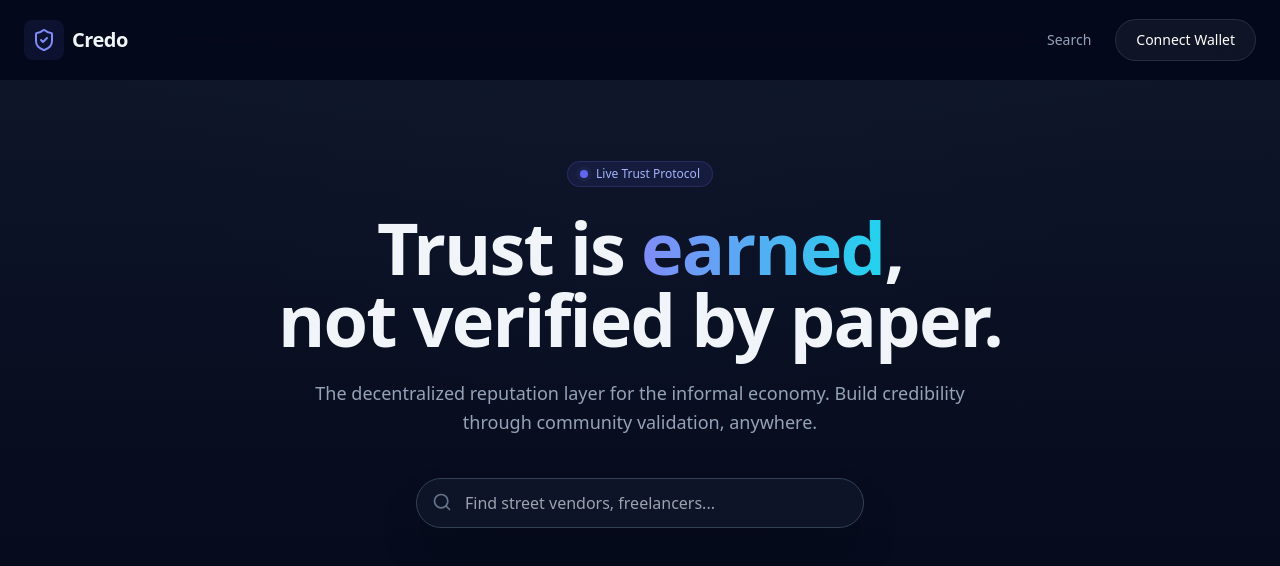
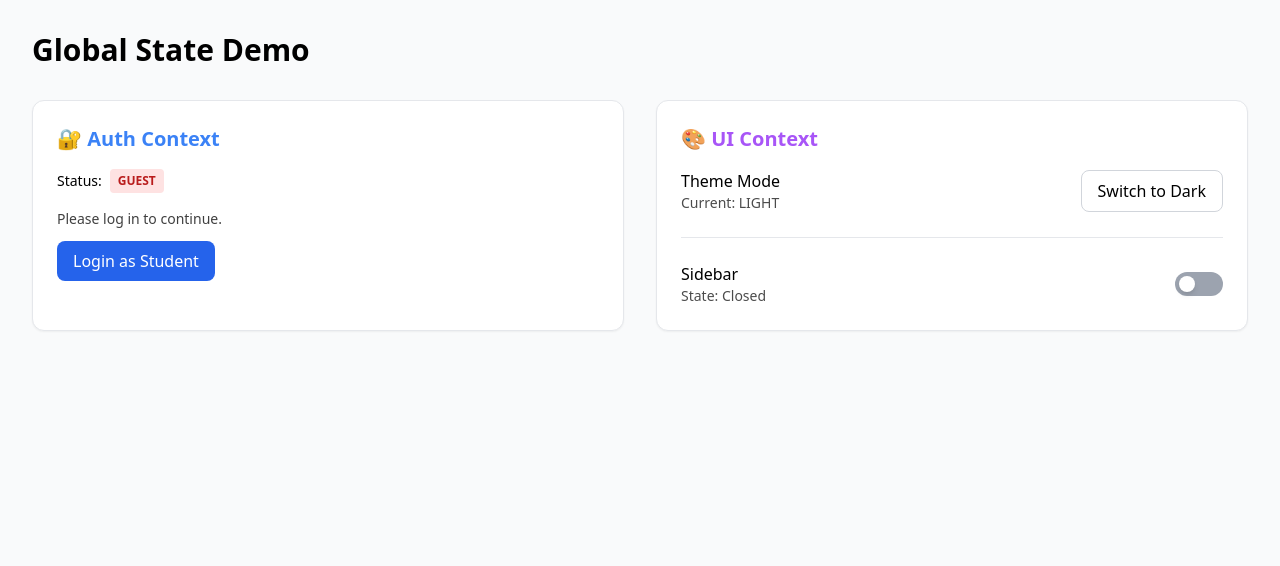
Before and after one commit to kalviumcommunity/S85-0126-BruteForces-Full-Stack-Development-with-Next.js-AWS-Azure-Credo, a Next.js app: page / in a window 1280 px wide. Shown: the top 566 px of the page. Built offline with nearby package versions, Linux system fonts and the light colour scheme; no server answers; the database is empty.

Commit message:
feat: implement global state with context api and custom hooks

```diff
--- a/src/app/layout.tsx
+++ b/src/app/layout.tsx
@@ -1,24 +1,17 @@
-import type { Metadata } from "next";
-import { Inter } from "next/font/google";
+import { AuthProvider } from "@/context/AuthContext";
+import { UIProvider } from "@/context/UIContext";
 import "./globals.css";
-import { cn } from "@/lib/utils";
 
-const inter = Inter({ subsets: ["latin"], variable: "--font-sans" });
-
-export const metadata: Metadata = {
-  title: "Credo | Trust for Small Businesses",
-  description: "The lightweight digital credibility platform.",
-};
-
-export default function RootLayout({
-  children,
-}: Readonly<{
-  children: React.ReactNode;
-}>) {
+export default function RootLayout({ children }: { children: React.ReactNode }) {
   return (
     <html lang="en">
-      <body className={cn("min-h-screen font-sans", inter.variable)}>
-        {children}
+      <body>
+        {/* Nesting providers makes their state available to all children */}
+        <AuthProvider>
+          <UIProvider>
+            {children}
+          </UIProvider>
+        </AuthProvider>
       </body>
     </html>
   );
--- a/src/app/page.tsx
+++ b/src/app/page.tsx
@@ -1,96 +1,94 @@
-// 👇 THIS IS THE FIX: Remove "/src" here
-import Navbar from "@/app/components/Navbar";
-import { prisma } from "@/lib/db";
-import Link from "next/link";
-import { Star, BadgeCheck, Search, ArrowRight } from "lucide-react";
+"use client";
+import { useAuth } from "@/hooks/useAuth";
+import { useUI } from "@/hooks/useUI";
 
-export const dynamic = 'force-dynamic';
-
-export default async function Home({ searchParams }: { searchParams: { q?: string } }) {
-  const query = searchParams.q || "";
-  const businesses = await prisma.business.findMany({
-    where: {
-      OR: [
-        { name: { contains: query, mode: 'insensitive' } },
-        { category: { contains: query, mode: 'insensitive' } }
-      ]
-    },
-    orderBy: { credoScore: 'desc' },
-    include: { _count: { select: { reviews: true } } }
-  });
+export default function Home() {
+  const { user, login, logout, isAuthenticated } = useAuth();
+  const { theme, toggleTheme, sidebarOpen, toggleSidebar } = useUI();
 
   return (
-    <main className="min-h-screen pb-20">
-      <Navbar />
+    <main className={`min-h-screen p-8 transition-colors duration-300 ${
+      theme === "dark" ? "bg-slate-900 text-white" : "bg-gray-50 text-black"
+    }`}>
+      <h1 className="text-3xl font-bold mb-8">Global State Demo</h1>
 
-      {/* Hero Section */}
-      <section className="pt-40 pb-20 px-6 text-center max-w-5xl mx-auto">
-        <div className="inline-flex items-center gap-2 px-3 py-1 rounded-full bg-indigo-500/10 border border-indigo-500/20 text-indigo-300 text-xs font-medium mb-6">
-          <span className="relative flex h-2 w-2">
-            <span className="animate-ping absolute inline-flex h-full w-full rounded-full bg-indigo-400 opacity-75"></span>
-            <span className="relative inline-flex rounded-full h-2 w-2 bg-indigo-500"></span>
-          </span>
-          Live Trust Protocol
-        </div>
+      {/* Grid Layout for Sections */}
+      <div className="grid grid-cols-1 md:grid-cols-2 gap-8">
 
-        <h1 className="text-5xl md:text-7xl font-bold tracking-tight mb-6">
-          Trust is <span className="text-gradient">earned</span>, <br /> not verified by paper.
-        </h1>
+        {/* Authentication Card */}
+        <section className={`p-6 rounded-xl border ${theme === 'dark' ? 'border-slate-700 bg-slate-800' : 'border-gray-200 bg-white shadow-sm'}`}>
+          <h2 className="text-xl font-semibold mb-4 text-blue-500">🔐 Auth Context</h2>
 
-        <p className="text-lg text-slate-400 mb-10 max-w-2xl mx-auto leading-relaxed">
-          The decentralized reputation layer for the informal economy.
-          Build credibility through community validation, anywhere.
-        </p>
+          <div className="space-y-4">
+            <div className="flex items-center gap-2">
+              <span className="text-sm font-medium">Status:</span>
+              <span className={`px-2 py-1 rounded text-xs font-bold ${isAuthenticated ? 'bg-green-100 text-green-700' : 'bg-red-100 text-red-700'}`}>
+                {isAuthenticated ? "AUTHENTICATED" : "GUEST"}
+              </span>
+            </div>
 
-        {/* Search Bar Functionality */}
-        <form className="max-w-md mx-auto relative mb-8">
-          <Search className="absolute left-4 top-3.5 text-slate-500 w-5 h-5" />
-          <input
-            name="q"
-            placeholder="Find street vendors, freelancers..."
-            className="w-full bg-slate-900/80 border border-slate-700 rounded-full py-3 pl-12 pr-4 text-white focus:outline-none focus:border-indigo-500 focus:ring-1 focus:ring-indigo-500 transition shadow-2xl"
-          />
-        </form>
-      </section>
+            {isAuthenticated ? (
+              <div className="space-y-3">
+                <p>Welcome back, <strong>{user}</strong>!</p>
+                <button
+                  onClick={logout}
+                  className="px-4 py-2 bg-red-500 hover:bg-red-600 text-white rounded-lg transition"
+                >
+                  Logout
+                </button>
+              </div>
+            ) : (
+              <div className="space-y-3">
+                <p className="text-sm opacity-75">Please log in to continue.</p>
+                <button
+                  onClick={() => login("KalviumStudent")}
+                  className="px-4 py-2 bg-blue-600 hover:bg-blue-700 text-white rounded-lg transition"
+                >
+                  Login as Student
+                </button>
+              </div>
+            )}
+          </div>
+        </section>
 
-      {/* Grid */}
-      <section className="px-6 max-w-7xl mx-auto">
-        <div className="grid md:grid-cols-3 gap-6">
-          {businesses.map((b) => (
-            <Link key={b.id} href={`/business/${b.id}`} className="group">
-              <div className="glass-card h-full p-6 rounded-2xl relative overflow-hidden">
-                <div className="absolute top-0 right-0 p-4 opacity-50">
-                  <BadgeCheck className="w-24 h-24 text-slate-800 -mr-8 -mt-8 group-hover:text-indigo-900/50 transition-colors" />
-                </div>
+        {/* UI Controls Card */}
+        <section className={`p-6 rounded-xl border ${theme === 'dark' ? 'border-slate-700 bg-slate-800' : 'border-gray-200 bg-white shadow-sm'}`}>
+          <h2 className="text-xl font-semibold mb-4 text-purple-500">🎨 UI Context</h2>
 
-                <div className="relative z-10">
-                  <div className="flex justify-between items-start mb-4">
-                    <span className="bg-slate-800 text-slate-300 text-xs font-bold px-2 py-1 rounded border border-slate-700">
-                      {b.category}
-                    </span>
-                    <div className="flex items-center gap-1 text-green-400 font-mono font-bold">
-                      {b.credoScore} <span className="text-slate-600 text-xs">SCORE</span>
-                    </div>
-                  </div>
+          <div className="space-y-6">
+            {/* Theme Toggle */}
+            <div className="flex items-center justify-between">
+              <div>
+                <p className="font-medium">Theme Mode</p>
+                <p className="text-sm opacity-70">Current: {theme.toUpperCase()}</p>
+              </div>
+              <button
+                onClick={toggleTheme}
+                className={`px-4 py-2 rounded-lg border ${theme === 'dark' ? 'border-slate-600 hover:bg-slate-700' : 'border-gray-300 hover:bg-gray-100'}`}
+              >
+                Switch to {theme === 'dark' ? 'Light' : 'Dark'}
+              </button>
+            </div>
 
-                  <h3 className="text-2xl font-bold mb-2 group-hover:text-indigo-400 transition-colors">{b.name}</h3>
-                  <p className="text-slate-400 text-sm line-clamp-2 mb-6">{b.description}</p>
+            <hr className={`border-t ${theme === 'dark' ? 'border-slate-700' : 'border-gray-200'}`} />
 
-                  <div className="flex items-center gap-4 text-sm text-slate-500 border-t border-slate-800 pt-4 mt-auto">
-                    <div className="flex items-center gap-1">
-                      <Star className="w-4 h-4 text-yellow-500 fill-yellow-500" />
-                      <span className="text-slate-300">{b._count.reviews}</span>
-                    </div>
-                    <div className="ml-auto flex items-center gap-1 text-indigo-400 text-xs font-bold uppercase tracking-wider group-hover:translate-x-1 transition-transform">
-                      View Profile <ArrowRight className="w-3 h-3" />
-                    </div>
-                  </div>
-                </div>
+            {/* Sidebar Toggle */}
+            <div className="flex items-center justify-between">
+              <div>
+                <p className="font-medium">Sidebar</p>
+                <p className="text-sm opacity-70">State: {sidebarOpen ? "Open" : "Closed"}</p>
               </div>
-            </Link>
-          ))}
-        </div>
-      </section>
+              <button
+                onClick={toggleSidebar}
+                className={`w-12 h-6 rounded-full p-1 transition-colors duration-200 ${sidebarOpen ? 'bg-green-500' : 'bg-gray-400'}`}
+              >
+                <div className={`bg-white w-4 h-4 rounded-full shadow-md transform transition-transform duration-200 ${sidebarOpen ? 'translate-x-6' : 'translate-x-0'}`} />
+              </button>
+            </div>
+          </div>
+        </section>
+
+      </div>
     </main>
   );
 }
--- /dev/null
+++ b/src/context/AuthContext.tsx
@@ -0,0 +1,37 @@
+"use client"; // Required because Context uses state/hooks
+import { createContext, useContext, useState, ReactNode } from "react";
+
+interface AuthContextType {
+  user: string | null;
+  login: (username: string) => void;
+  logout: () => void;
+}
+
+const AuthContext = createContext<AuthContextType | undefined>(undefined);
+
+export function AuthProvider({ children }: { children: ReactNode }) {
+  const [user, setUser] = useState<string | null>(null);
+
+  const login = (username: string) => {
+    setUser(username);
+    console.log("✅ User logged in:", username);
+  };
+
+  const logout = () => {
+    setUser(null);
+    console.log("❌ User logged out");
+  };
+
+  return (
+    <AuthContext.Provider value={{ user, login, logout }}>
+      {children}
+    </AuthContext.Provider>
+  );
+}
+
+// Internal helper (optional, but good practice)
+export function useAuthContext() {
+  const context = useContext(AuthContext);
+  if (!context) throw new Error("useAuthContext must be used within an AuthProvider");
+  return context;
+}
--- /dev/null
+++ b/src/context/UIContext.tsx
@@ -0,0 +1,31 @@
+"use client";
+import { createContext, useContext, useState, ReactNode } from "react";
+
+interface UIContextType {
+  theme: "light" | "dark";
+  toggleTheme: () => void;
+  sidebarOpen: boolean;
+  toggleSidebar: () => void;
+}
+
+const UIContext = createContext<UIContextType | undefined>(undefined);
+
+export function UIProvider({ children }: { children: ReactNode }) {
+  const [theme, setTheme] = useState<"light" | "dark">("light");
+  const [sidebarOpen, setSidebarOpen] = useState(false);
+
+  const toggleTheme = () => setTheme(prev => (prev === "light" ? "dark" : "light"));
+  const toggleSidebar = () => setSidebarOpen(prev => !prev);
+
+  return (
+    <UIContext.Provider value={{ theme, toggleTheme, sidebarOpen, toggleSidebar }}>
+      {children}
+    </UIContext.Provider>
+  );
+}
+
+export function useUIContext() {
+  const context = useContext(UIContext);
+  if (!context) throw new Error("useUIContext must be used within a UIProvider");
+  return context;
+}
--- /dev/null
+++ b/src/hooks/useAuth.ts
@@ -0,0 +1,13 @@
+import { useAuthContext } from "@/context/AuthContext";
+
+export function useAuth() {
+  const { user, login, logout } = useAuthContext();
+  // We can add derived state here (like isAuthenticated)
+  // so components don't have to calculate it themselves.
+  return {
+    isAuthenticated: !!user,
+    user,
+    login,
+    logout
+  };
+}
--- /dev/null
+++ b/src/hooks/useUI.ts
@@ -0,0 +1,11 @@
+import { useUIContext } from "@/context/UIContext";
+
+export function useUI() {
+  const { theme, toggleTheme, sidebarOpen, toggleSidebar } = useUIContext();
+  return {
+    theme,
+    toggleTheme,
+    sidebarOpen,
+    toggleSidebar
+  };
+}
```
Also changed, not shown: 1 other file (tests, documents, lock files or other folders).
